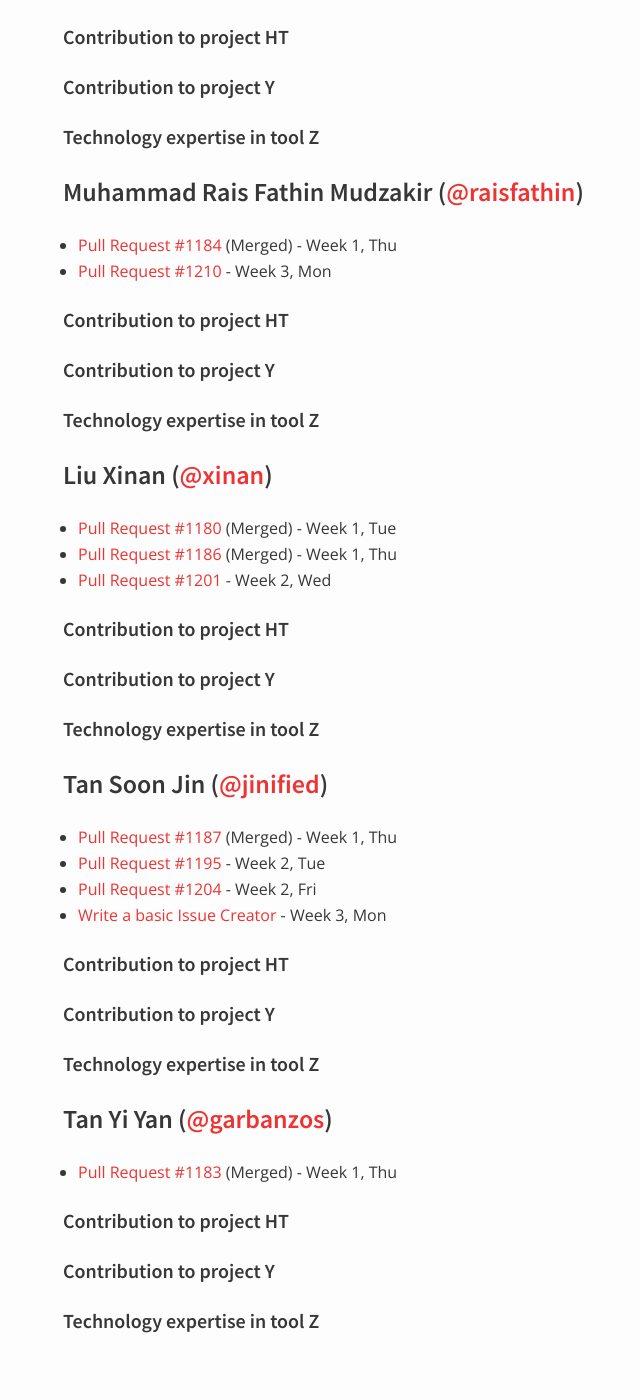
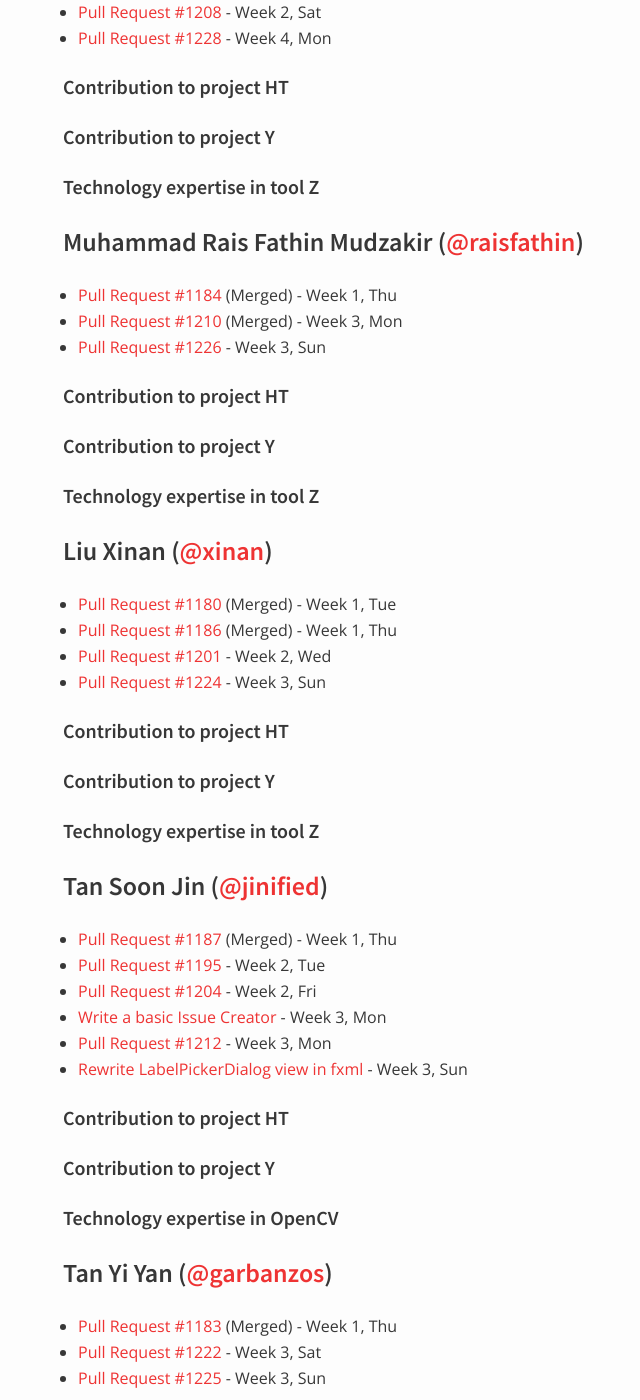
Before and after one commit to nus-oss/cs3281-AY1516S2-website, a Jekyll site: the page built from teams/hubturbo.md, in a window 1280 px wide and 1400 px high, scrolled down 1003 px. Shown: the whole window, without its empty margins (307-947 px from the left). Built offline with Jekyll 4.4.1, drawn with Linux system fonts in a browser that asks for light colours; some of the changed text lies outside the part shown.

Commit message:
Updated week 4's PR/work contributions and work plan

```diff
--- a/teams/hubturbo.md
+++ b/teams/hubturbo.md
@@ -36,6 +36,7 @@ permalink: /teams/hubturbo/
 * [x] Project demo - Week 2, Mon
 * [x] Project design presentation - Week 3, Mon
 * [x] Feature planned - Week 3, Mon
+* [ ] Refactor Label Picker - Week 3, Sat
 
 # Contributions
 
@@ -43,8 +44,9 @@ permalink: /teams/hubturbo/
 
 * [Pull Request #1191](https://github.com/HubTurbo/HubTurbo/pull/1191) (Merged) - Week 1, Sat
 * [Pull Request #1193](https://github.com/HubTurbo/HubTurbo/pull/1193) - Week 1, Sun
-* [Pull Request #1207](https://github.com/HubTurbo/HubTurbo/pull/1207) - Week 2, Sat
+* [Pull Request #1207](https://github.com/HubTurbo/HubTurbo/pull/1207) (Merged) - Week 2, Sat
 * [Pull Request #1208](https://github.com/HubTurbo/HubTurbo/pull/1208) - Week 2, Sat
+* [Pull Request #1228](https://github.com/HubTurbo/HubTurbo/pull/1228) - Week 4, Mon
 
 ##### Contribution to project HT
 
@@ -56,7 +58,8 @@ permalink: /teams/hubturbo/
 ### Muhammad Rais Fathin Mudzakir ([@raisfathin](https://github.com/raisfathin))
 
 * [Pull Request #1184](https://github.com/HubTurbo/HubTurbo/pull/1184) (Merged) - Week 1, Thu
-* [Pull Request #1210](https://github.com/HubTurbo/HubTurbo/pull/1210) - Week 3, Mon
+* [Pull Request #1210](https://github.com/HubTurbo/HubTurbo/pull/1210) (Merged) - Week 3, Mon
+* [Pull Request #1226](https://github.com/HubTurbo/HubTurbo/pull/1226) - Week 3, Sun
 
 ##### Contribution to project HT
 
@@ -69,6 +72,7 @@ permalink: /teams/hubturbo/
 * [Pull Request #1180](https://github.com/HubTurbo/HubTurbo/pull/1180) (Merged) - Week 1, Tue
 * [Pull Request #1186](https://github.com/HubTurbo/HubTurbo/pull/1186) (Merged) - Week 1, Thu
 * [Pull Request #1201](https://github.com/HubTurbo/HubTurbo/pull/1201) - Week 2, Wed
+* [Pull Request #1224](https://github.com/HubTurbo/HubTurbo/pull/1224) - Week 3, Sun
 
 ##### Contribution to project HT
 
@@ -82,19 +86,23 @@ permalink: /teams/hubturbo/
 * [Pull Request #1195](https://github.com/HubTurbo/HubTurbo/pull/1195) - Week 2, Tue
 * [Pull Request #1204](https://github.com/HubTurbo/HubTurbo/pull/1204) - Week 2, Fri
 * [Write a basic Issue Creator](https://github.com/jinified/HubTurbo/tree/issue-creator/src/main/java/ui/components/issue_creators) - Week 3, Mon
+* [Pull Request #1212](https://github.com/HubTurbo/HubTurbo/pull/1212) - Week 3, Mon
+* [Rewrite LabelPickerDialog view in fxml](https://github.com/nus-fboa2016-ht/HubTurbo/blob/SuperAwesomeLabelPicker/src/main/resources/ui/fxml/LabelPickerView.fxml) - Week 3, Sun
+
+##### Contribution to project HT
+
+##### Contribution to project Y
+
+##### Technology expertise in OpenCV
+
+### Tan Yi Yan ([@garbanzos](https://github.com/garbanzos))
+
+* [Pull Request #1183](https://github.com/HubTurbo/HubTurbo/pull/1183) (Merged) - Week 1, Thu
+* [Pull Request #1222](https://github.com/HubTurbo/HubTurbo/pull/1222) - Week 3, Sat
+* [Pull Request #1225](https://github.com/HubTurbo/HubTurbo/pull/1225) - Week 3, Sun
 
 ##### Contribution to project HT
 
 ##### Contribution to project Y
 
 ##### Technology expertise in tool Z
-
-### Tan Yi Yan ([@garbanzos](https://github.com/garbanzos))
-
-* [Pull Request #1183](https://github.com/HubTurbo/HubTurbo/pull/1183) (Merged) - Week 1, Thu
-
-##### Contribution to project HT
-
-##### Contribution to project Y
-
-##### Technology expertise in tool Z
```
